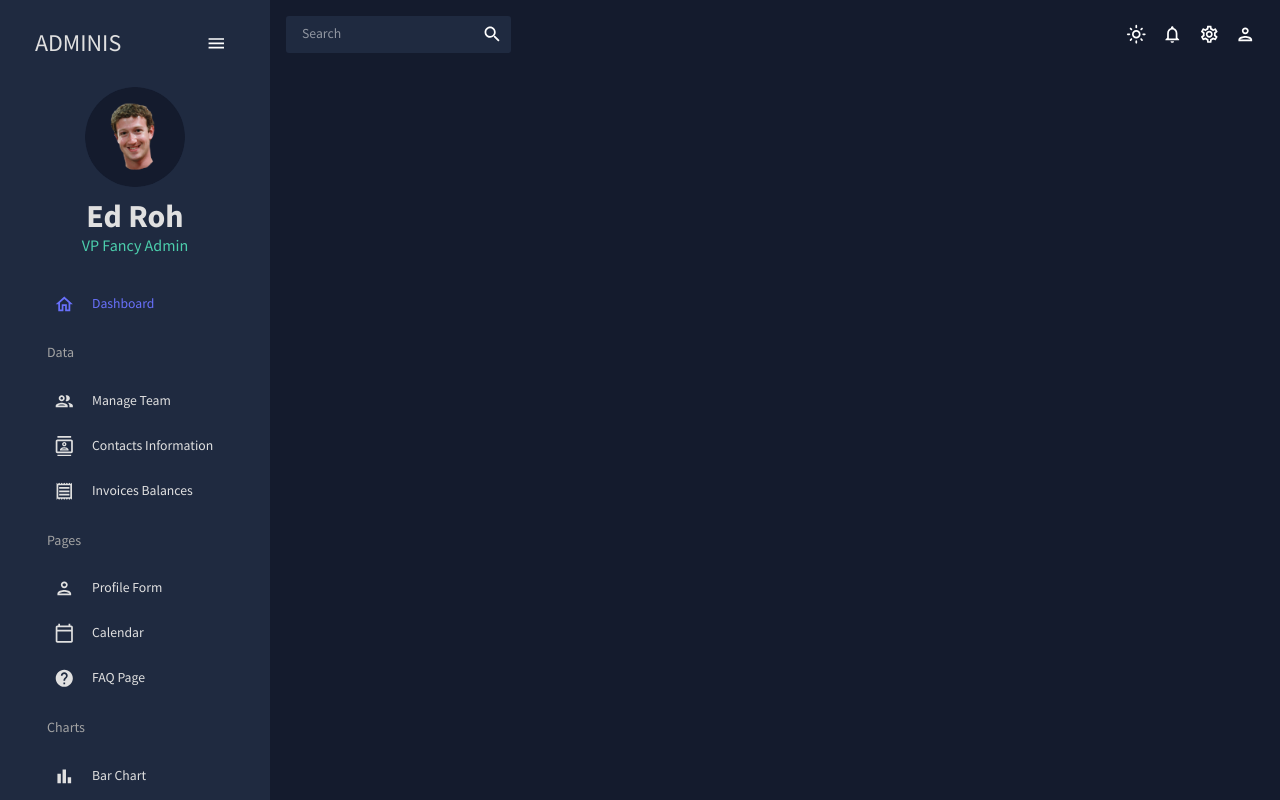
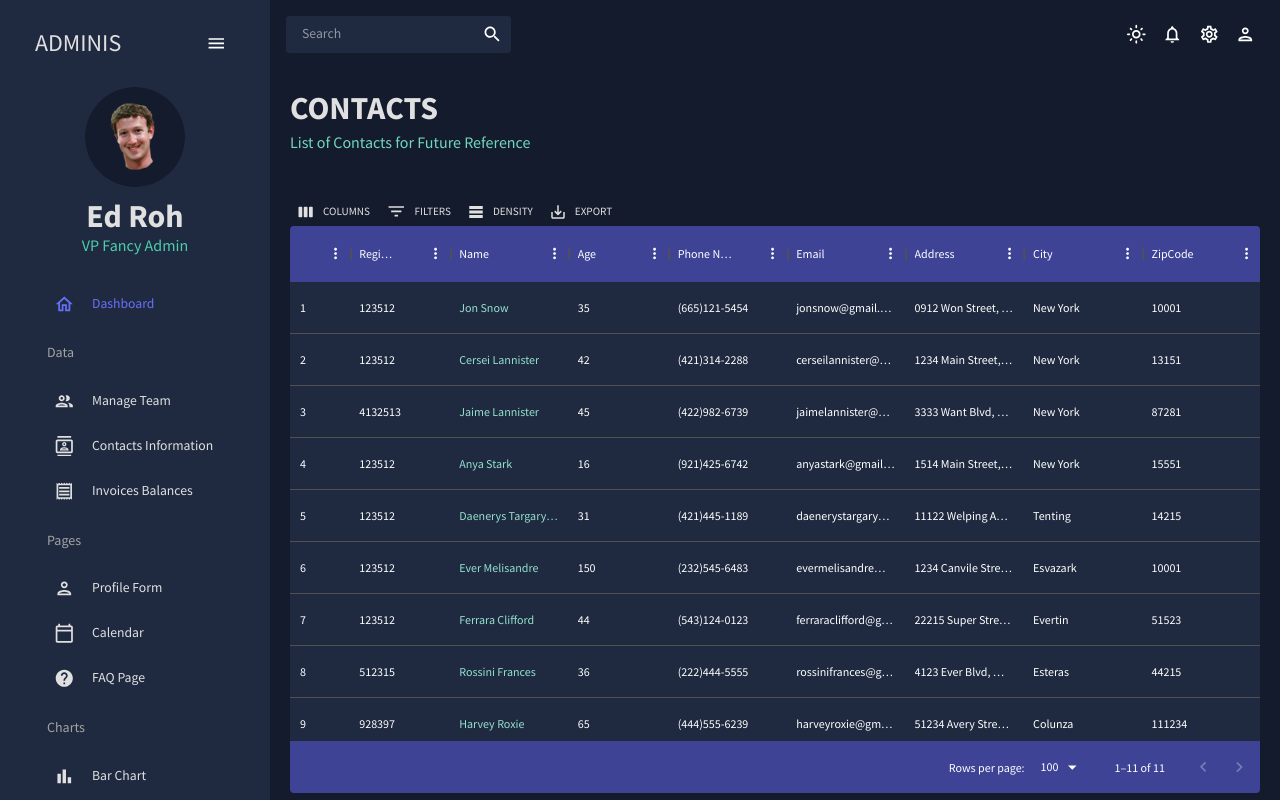
Before and after one commit to dachev1919/my-dashboard, a React (Create React App) app: page /my-dashboard/contacts in a window 1280 px wide. Built offline with nearby package versions, Linux system fonts and the light colour scheme.

Commit message:
added contacts page

```diff
--- /dev/null
+++ b/src/modules/scenes/contacts/index.tsx
@@ -0,0 +1,104 @@
+import { FC } from 'react';
+import { Box } from '@mui/material';
+import { DataGrid, GridToolbar } from '@mui/x-data-grid';
+import { tokens } from '../../../theme';
+import { mockDataContacts } from '../../../common/data/mockData';
+import Header from '../../../common/components/header/Header';
+import { useTheme } from '@mui/material';
+
+const Team: FC = () => {
+	const theme = useTheme();
+	const colors = tokens(theme.palette.mode);
+
+	const columns: any = [
+		{ field: 'id', headerName: 'ID', flex: 0.5 },
+		{ field: 'registrarId', headerName: 'Registrar ID' },
+		{
+			field: 'name',
+			headerName: 'Name',
+			flex: 1,
+			cellClassName: 'name-column--cell'
+		},
+		{
+			field: 'age',
+			headerName: 'Age',
+			type: 'number',
+			headerAlign: 'left',
+			align: 'left'
+		},
+		{
+			field: 'phone',
+			headerName: 'Phone Number',
+			flex: 1
+		},
+		{
+			field: 'email',
+			headerName: 'Email',
+			flex: 1
+		},
+		{
+			field: 'address',
+			headerName: 'Address',
+			flex: 1
+		},
+		{
+			field: 'city',
+			headerName: 'City',
+			flex: 1
+		},
+		{
+			field: 'zipCode',
+			headerName: 'ZipCode',
+			flex: 1
+		}
+	];
+
+	return (
+		<Box m='20px'>
+			<Header
+				title='CONTACTS'
+				subtitle='List of Contacts for Future Reference'
+			/>
+			<Box
+				m='40px 0 0 0'
+				height='75vh'
+				sx={{
+					'& .MuiDataGrid-root': {
+						border: 'none'
+					},
+					'& .MuiDataGrid-cell': {
+						borderBottom: 'none'
+					},
+					'& .name-column--cell': {
+						color: colors.greenAccent[300]
+					},
+					'& .MuiDataGrid-columnHeaders': {
+						backgroundColor: colors.blueAccent[700],
+						borderBottom: 'none'
+					},
+					'& .MuiDataGrid-virtualScroller': {
+						backgroundColor: colors.primary[400]
+					},
+					'& .MuiDataGrid-footerContainer': {
+						borderTop: 'none',
+						backgroundColor: colors.blueAccent[700],
+						borderRadius: ' 0 0 4px 4px'
+					},
+					'& .MuiDataGrid-toolbarContainer .MuiButton-text': {
+						color: `${colors.grey[100]} !important`
+					}
+				}}
+			>
+				<DataGrid
+					rows={mockDataContacts}
+					columns={columns}
+					slots={{
+						toolbar: GridToolbar,
+					}}
+				/>
+			</Box>
+		</Box>
+	);
+};
+
+export default Team;
--- a/src/routes/Routers.tsx
+++ b/src/routes/Routers.tsx
@@ -2,15 +2,7 @@ import React, { FC } from 'react';
 import { Routes, Route, Navigate } from 'react-router-dom';
 import Dashboard from "../modules/scenes/dashboard";
 import Team from "../modules/scenes/team";
-// import Invoices from "../modules/scenes/invoices";
-// import Contacts from "../modules/scenes/contacts";
-// import Bar from "../modules/scenes/bar";
-// import Form from "../modules/scenes/form";
-// import Line from "../modules/scenes/line";
-// import Pie from "../modules/scenes/pie";
-// import FAQ from "../modules/scenes/faq";
-// import Geography from "../modules/scenes/geography";
-// import Calendar from "../modules/scenes/calendar";
+import Contacts from "../modules/scenes/contacts";
 
 interface RoutersProps {}
 
@@ -21,8 +13,8 @@ export const Routers: FC<RoutersProps> = () => {
         <Route path='/' element={<Navigate to='/my-dashboard' />} />
         <Route path='/my-dashboard' element={<Dashboard />} />
         <Route path='/my-dashboard/team' element={<Team />} />
+        <Route path='/my-dashboard/contacts' element={<Contacts />} />
         {/*<Route path='/my-dashboard/invoices' element={<Invoices />} />*/}
-        {/*<Route path='/my-dashboard/contacts' element={<Contacts />} />*/}
         {/*<Route path='/my-dashboard/bar' element={<Bar />} />*/}
         {/*<Route path='/my-dashboard/form' element={<Form />} />*/}
         {/*<Route path='/my-dashboard/line' element={<Line />} />*/}
```
